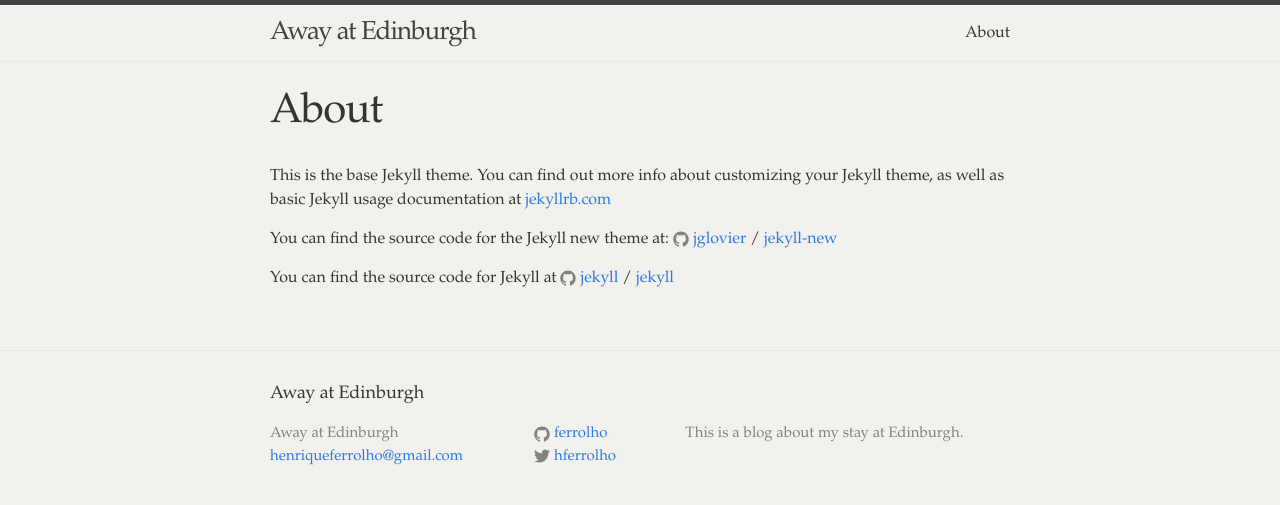
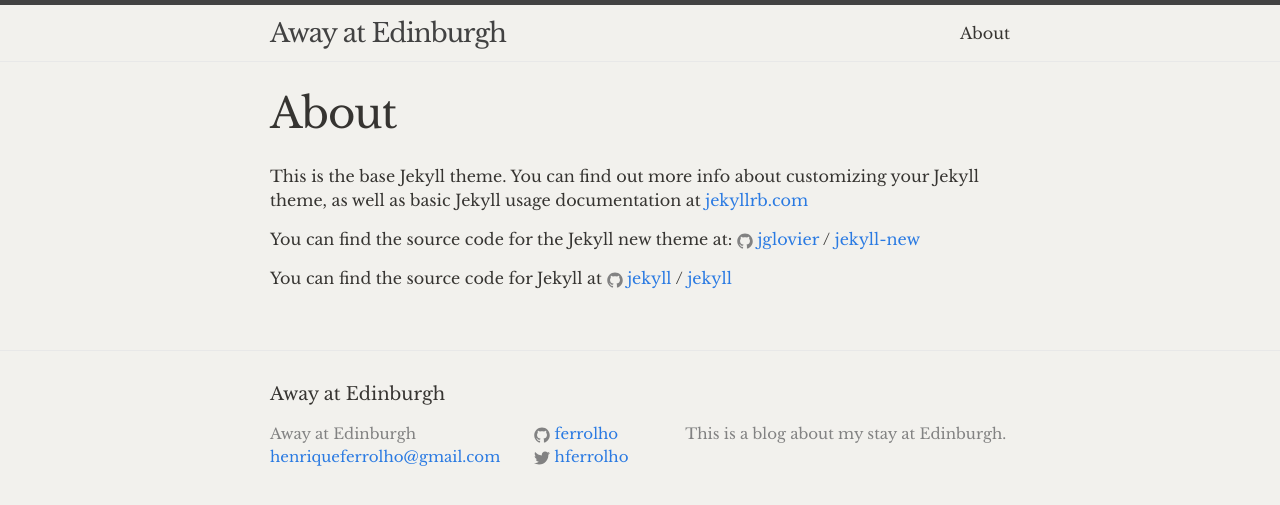
Before and after one commit to ferrolho/away-at-edinburgh, a Jekyll site: the page built from about.md, in a window 1280 px wide. Shown: the top 505 px of the page. Built offline with Jekyll 4.4.1, drawn with Linux system fonts in a browser that asks for light colours; some web fonts are replaced.

Commit message:
Indentation edits. Working on libretto look alike theme

```diff
--- a/_includes/head.html
+++ b/_includes/head.html
@@ -8,6 +8,7 @@
 	<title>{% if page.title %}{{ page.title | escape }}{% else %}{{ site.title | escape }}{% endif %}</title>
 	<meta name="description" content="{% if page.excerpt %}{{ page.excerpt | strip_html | strip_newlines | truncate: 160 }}{% else %}{{ site.description }}{% endif %}">
 
+	<link rel='stylesheet' id='libretto-fonts-css'  href='https://fonts.googleapis.com/css?family=Libre+Baskerville%3A400%2C700%2C400italic%7CPlayfair+Display%3A400%2C700%2C400italic%2C700italic%7CPlayfair+Display+SC%3A700%2C700italic%7CMontserrat%3A400%7CDroid+Sans+Mono%3A400&#038;subset=latin%2Clatin-ext' type='text/css' media='all'>
 	<link rel="stylesheet" href="{{ "/css/main.css" | prepend: site.baseurl }}">
 	<link rel="canonical" href="{{ page.url | replace:'index.html','' | prepend: site.baseurl | prepend: site.url }}">
 	<link rel="alternate" type="application/rss+xml" title="{{ site.title }}" href="{{ "/feed.xml" | prepend: site.baseurl | prepend: site.url }}">
--- a/_sass/_layout.scss
+++ b/_sass/_layout.scss
@@ -180,6 +180,8 @@
     list-style: none;
 
     > li {
+        background: #faf9f5;
+        box-shadow: 2px 2px 6px rgba(0, 0, 0, 0.05);
         margin-bottom: $spacing-unit;
     }
 }
--- a/index.html
+++ b/index.html
@@ -4,16 +4,16 @@
 
 <div class="home">
 
-  <h1 class="page-heading">Posts</h1>
-
 	<ul class="post-list">
 		{% for post in site.posts %}
 		<li>
-        <span class="post-meta">{{ post.date | date: "%b %-d, %Y" }}</span>
+		<span class="post-meta">Posted on {{ post.date | date: "%B %-d, %Y" }}</span>
 
 			<h2>
 				<a class="post-link" href="{{ post.url | prepend: site.baseurl }}">{{ post.title }}</a>
 			</h2>
+
+			{{ post.content }}
 		</li>
 		{% endfor %}
 	</ul>
```
Also changed, not shown: _includes/header.html (indentation only), _layouts/default.html (indentation only). Lines whose indentation alone changed are shown as unchanged.
